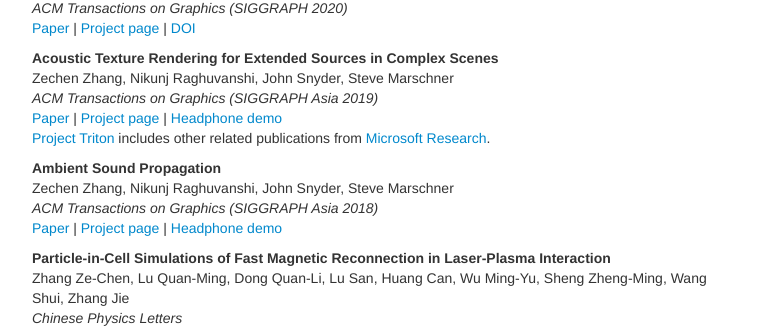
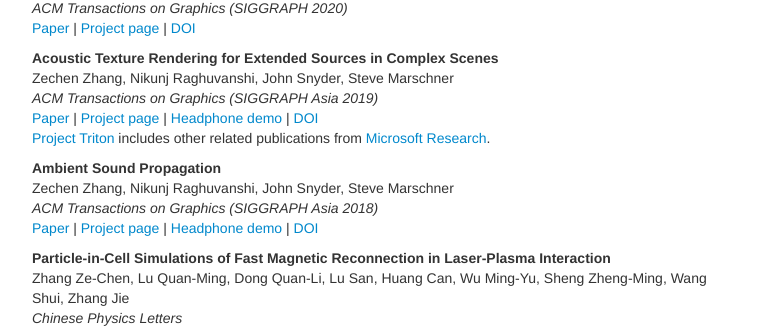
Before and after one commit to ZechenZ/zechenz.github.com, a Jekyll site: the page built from index.md, in a window 1280 px wide. Shown: the part 332-660 px from the top of the page, without its empty margins (258-1016 px from the left). Built offline with Jekyll 4.4.1, drawn with Linux system fonts in a browser that asks for light colours; our own code applies the rules of GitHub Pages for plain Markdown files.

Commit message:
add previous publication dois

```diff
--- a/index.md
+++ b/index.md
@@ -33,7 +33,7 @@ Chakravarty R. Alla Chaitanya<sup>\*</sup>, Nikunj Raghuvanshi<sup>\*</sup>, Kei
 |
 [Project page](https://www.microsoft.com/en-us/research/publication/directional-sources-and-listeners-in-interactive-sound-propagation-using-reciprocal-wave-field-coding/)
 |
-[DOI](https://doi.org/10.1145/3386569.3392459)
+[DOI](https://dx.doi.org/10.1145/3386569.3392459)
 
 **Acoustic Texture Rendering for Extended Sources in Complex Scenes**
 Zechen Zhang, Nikunj Raghuvanshi, John Snyder, Steve Marschner
@@ -43,6 +43,8 @@ Zechen Zhang, Nikunj Raghuvanshi, John Snyder, Steve Marschner
 [Project page](http://www.cs.cornell.edu/projects/ambientsound/acoustictexture)
 |
 [Headphone demo](https://youtu.be/kJrdjVx76jQ)
+|
+[DOI](http://dx.doi.org/10.1145/3355089.3356566)
 [Project Triton](https://www.microsoft.com/en-us/research/project/project-triton/#!publications) includes other related publications from [Microsoft Research](https://www.microsoft.com/en-us/research/).
 
 **Ambient Sound Propagation**
@@ -53,6 +55,8 @@ Zechen Zhang, Nikunj Raghuvanshi, John Snyder, Steve Marschner
 [Project page](http://www.cs.cornell.edu/projects/ambientsound)
 |
 [Headphone demo](https://vimeo.com/292495561)
+|
+[DOI](http://dx.doi.org/10.1145/3272127.3275100)
 
 **Particle-in-Cell Simulations of Fast Magnetic Reconnection in Laser-Plasma Interaction**
 Zhang Ze-Chen, Lu Quan-Ming, Dong Quan-Li, Lu San, Huang Can, Wu Ming-Yu, Sheng Zheng-Ming, Wang Shui, Zhang Jie
```
